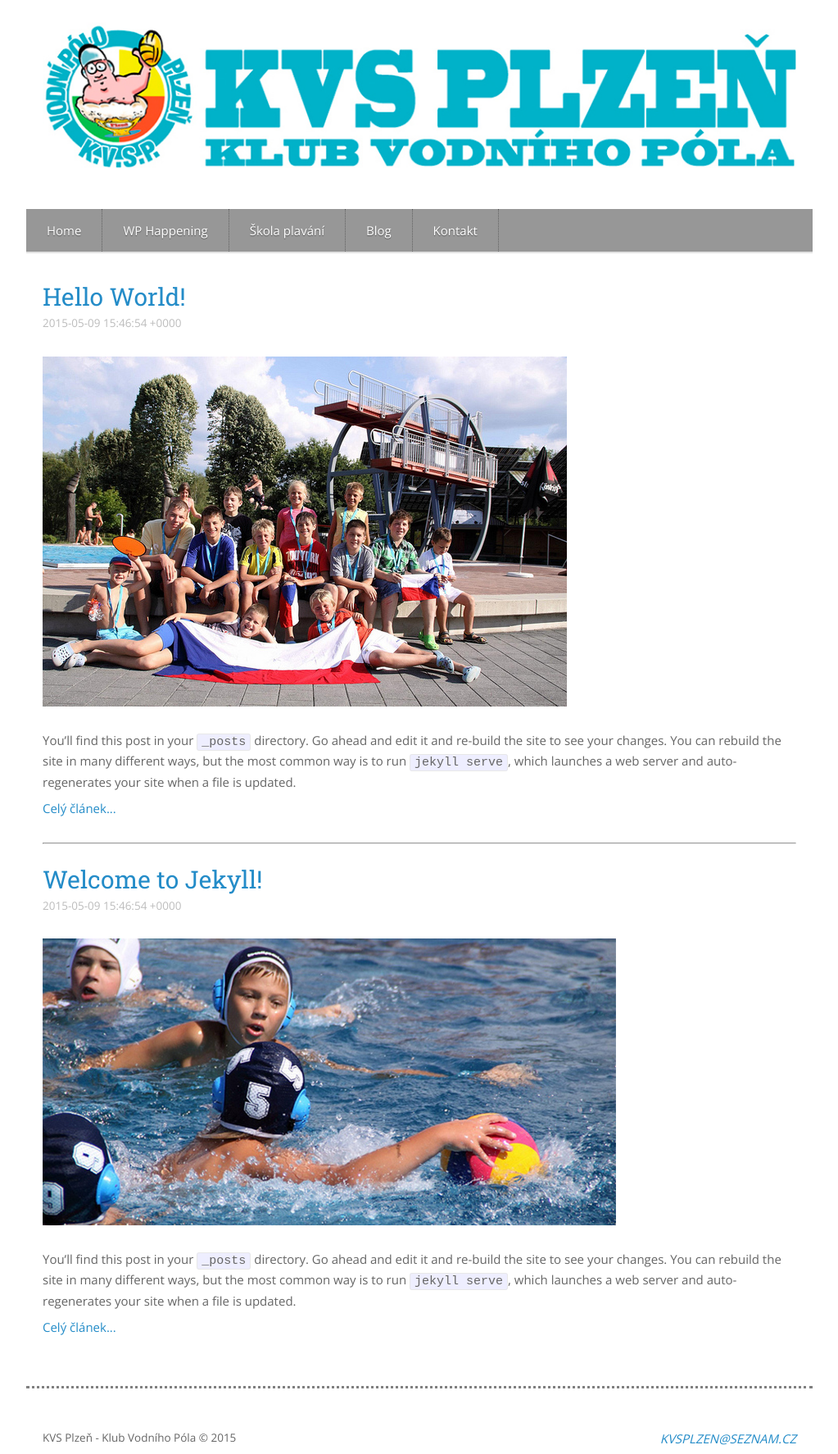
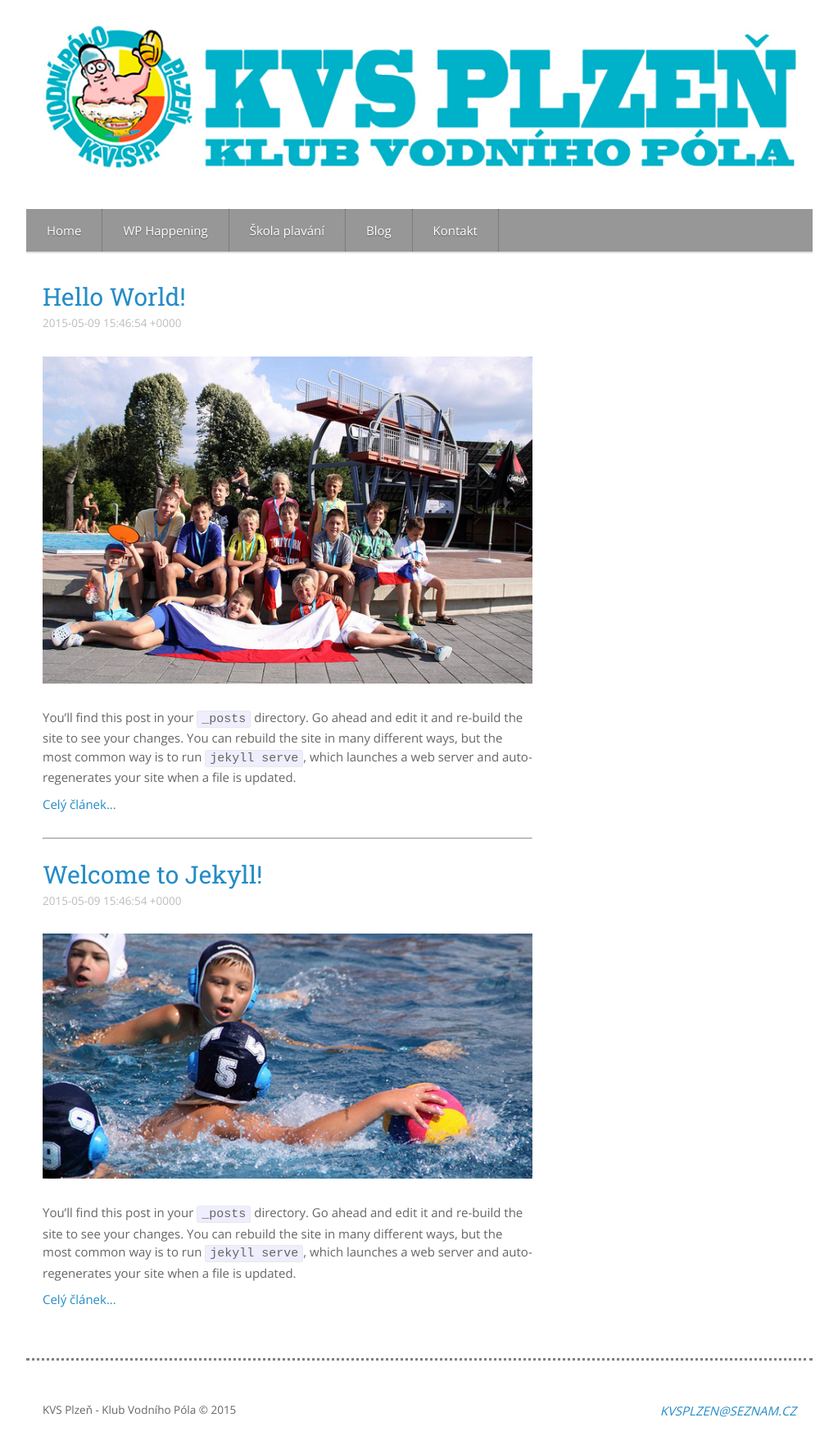
Before and after one commit to SteveVil/KVS-web, a Jekyll site: the page built from Blog/index.html, in a window 1280 px wide. Shown: the whole page at 82% size, without its empty margins (128-1151 px from the left). Built offline with Jekyll 4.4.1, drawn with Linux system fonts in a browser that asks for light colours; after the commit the page ends 1740 px from its top, so only the background shows below that.

Commit message:
Update _layout.sass

```diff
--- a/_sass/_layout.sass
+++ b/_sass/_layout.sass
@@ -1,6 +1,9 @@
 //blog
+
+.blog_content
+	width: 65%
+	float:left
 .post
-
 
 	ul
 		margin-left: 0px
```
